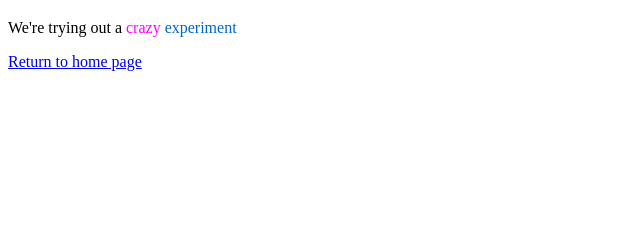
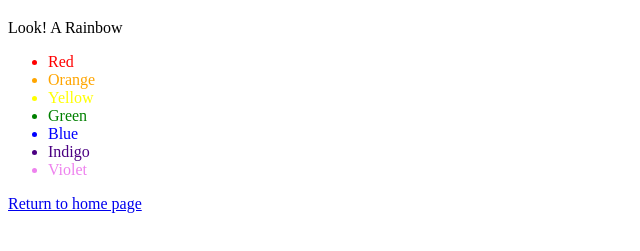
Before and after one commit to Jicamon/Jhon-Repo, a plain HTML site: page crazy.html in a window 1280 px wide. Shown: the part 61-312 px from the top of the page, without its empty margins (0-640 px from the left). Drawn offline with Linux system fonts and the light colour scheme.

Commit message:
Add a rainbow to crazy.html

```diff
--- a/crazy.html
+++ b/crazy.html
@@ -6,9 +6,17 @@
 </head>
 <body>
     <h1>A Crazy Experiment</h1>
-    <p>We're trying out a <span style="color:#f0f">crazy</span>
-        <span style="color:#06c">experiment</span>
-    </p>
+    <p>Look! A Rainbow</p>
+
+    <ul>
+        <li style="color:red">Red</li>
+        <li style="color: orange">Orange</li>
+        <li style="color:yellow">Yellow</li>
+        <li style="color:green">Green</li>
+        <li style="color:blue">Blue</li>
+        <li style="color:indigo">Indigo</li>
+        <li style="color: violet">Violet</li>
+    </ul>
     <a href="index.html">Return to home page</a>
 </body>
 </html>
```
